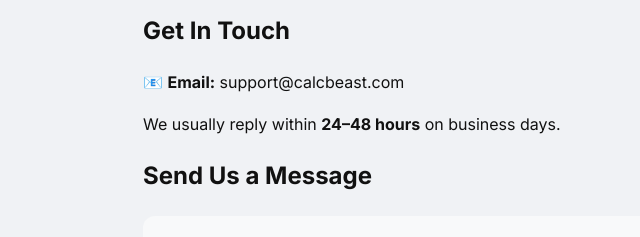
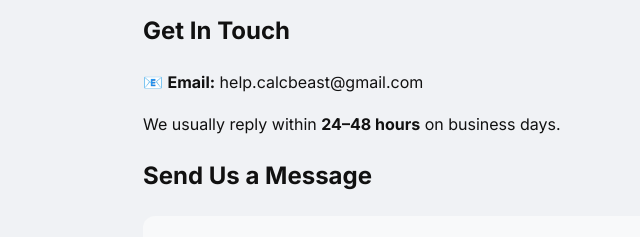
Before and after one commit to vivekanchoredge-cmyk/calcbeast, a plain HTML site: page contact.html in a window 1280 px wide. Shown: the part 342-579 px from the top of the page, 177-817 px from the left. Drawn offline with Linux system fonts and the light colour scheme.

Commit message:
Update contact.html

```diff
--- a/contact.html
+++ b/contact.html
@@ -18,7 +18,7 @@
 <div style="max-width:700px;margin:auto;padding:30px">
 <p>We'd love to hear from you! Whether you have a question, found a bug, want to suggest a new calculator, or just want to say hello — reach out anytime.</p>
 <h2>Get In Touch</h2>
-<p>📧 <strong>Email:</strong> support@calcbeast.com</p>
+<p>📧 <strong>Email:</strong> help.calcbeast@gmail.com</p>
 <p>We usually reply within <strong>24–48 hours</strong> on business days.</p>
 <h2>Send Us a Message</h2>
 <div style="background:#f8f9fa;padding:24px;border-radius:12px;margin-top:16px">
```
